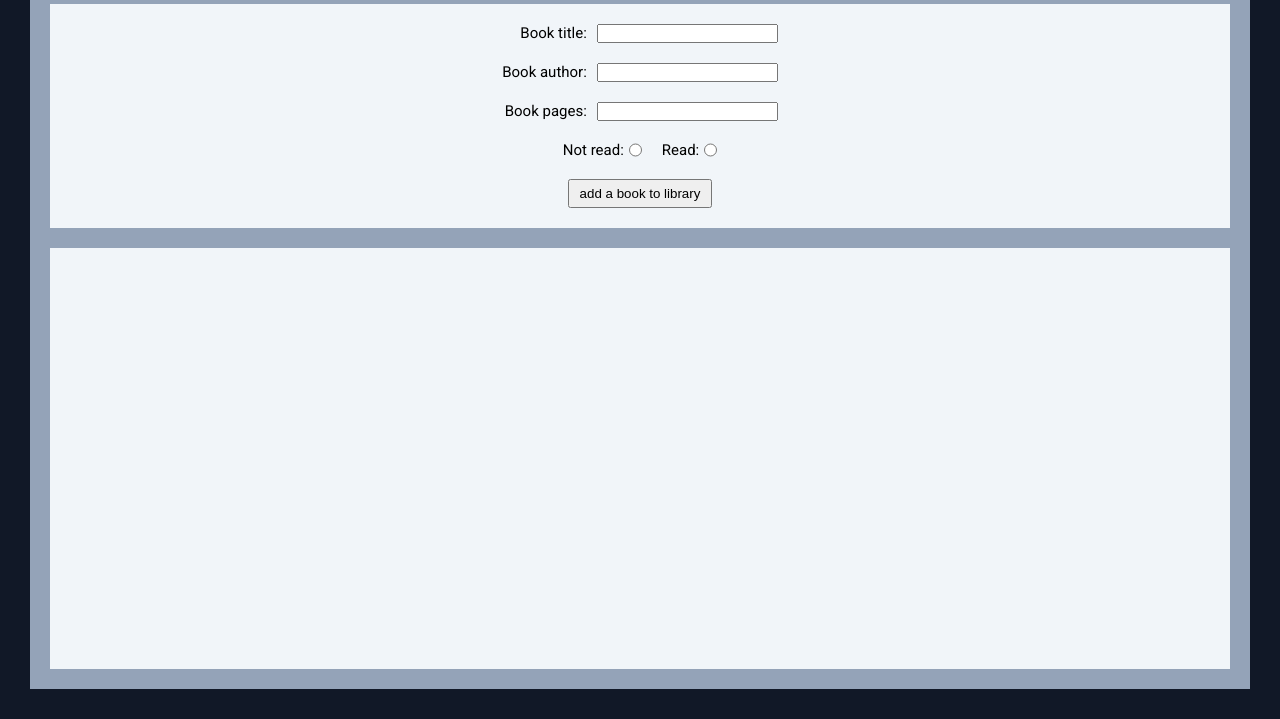
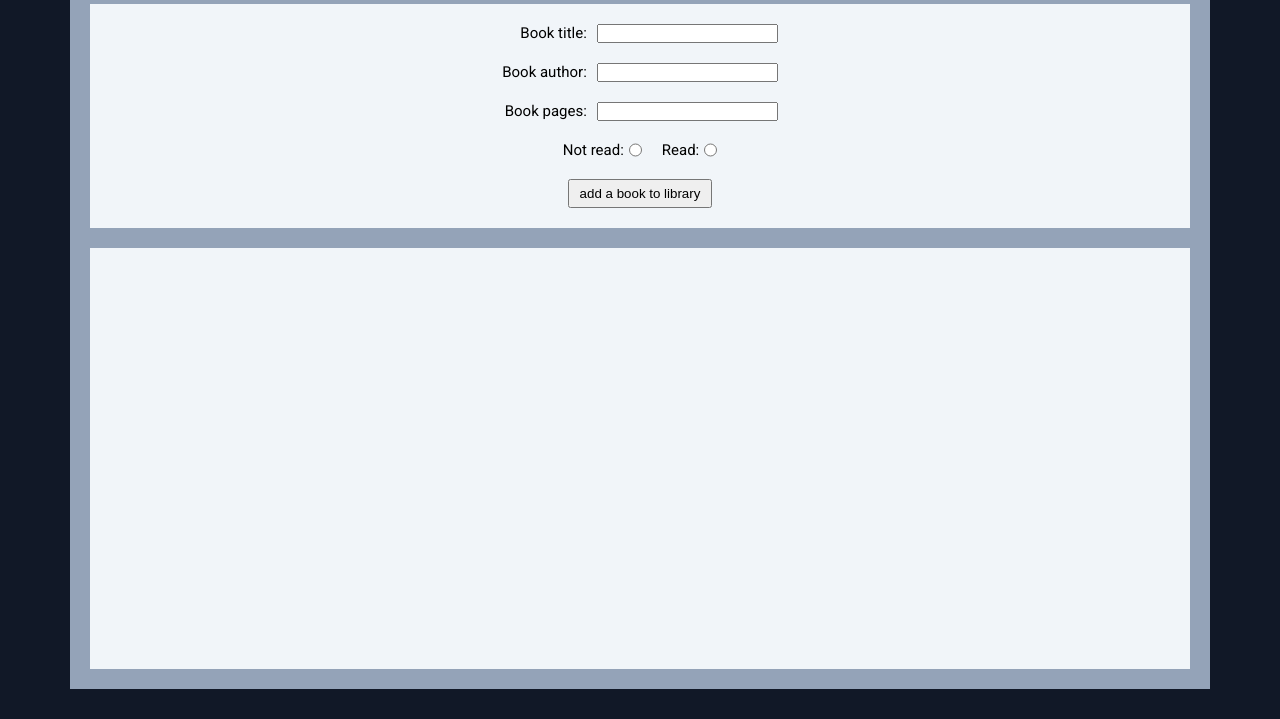
Before and after one commit to rgb-katana/odin-library, a plain HTML site: page index.html in a window 1280 px wide. Shown: the part 101-820 px from the top of the page. Drawn offline with Linux system fonts and the light colour scheme.

Commit message:
add max-width

```diff
--- a/css/style.css
+++ b/css/style.css
@@ -32,6 +32,7 @@ body {
   grid-template-rows: min-content min-content 1fr;
   overflow: auto;
   height: 95vh;
+  max-width: 114rem;
 }
 
 .library-title {
```
